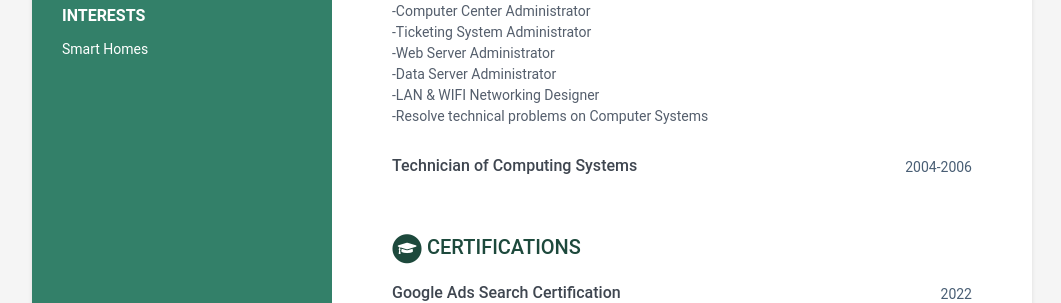
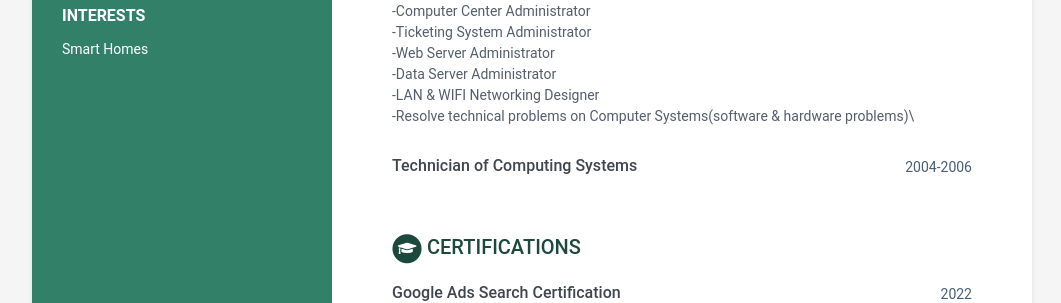
Before and after one commit to std159312/std159312.github.io, a Jekyll site: the page built from index.html, in a window 1280 px wide. Shown: the part 665-968 px from the top of the page, without its empty margins (108-1169 px from the left). Built offline with Jekyll 4.4.1, drawn with Linux system fonts in a browser that asks for light colours.

Commit message:
Initial commit

```diff
--- a/_data/data.yml
+++ b/_data/data.yml
@@ -92,7 +92,7 @@ experiences:
             -Web Server Administrator\
             -Data Server Administrator\
             -LAN & WIFI Networking Designer\
-            -Resolve technical problems on Computer Systems
+            -Resolve technical problems on Computer Systems(software & hardware problems)\
 
       - role: Technician of Computing Systems
         time: 2004-2006
```
